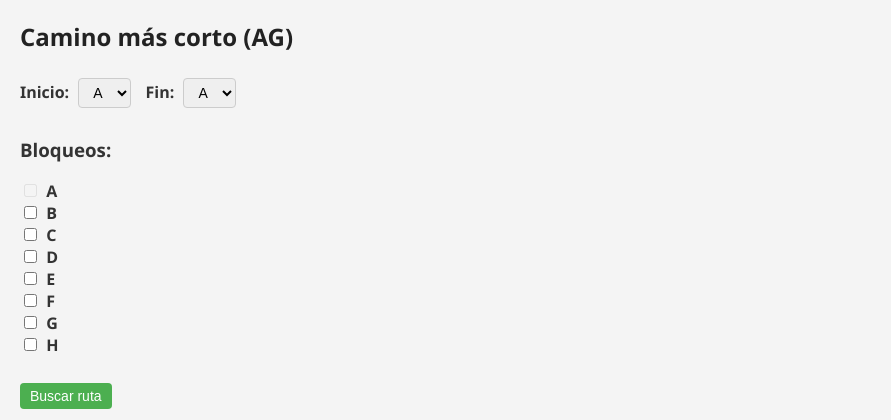
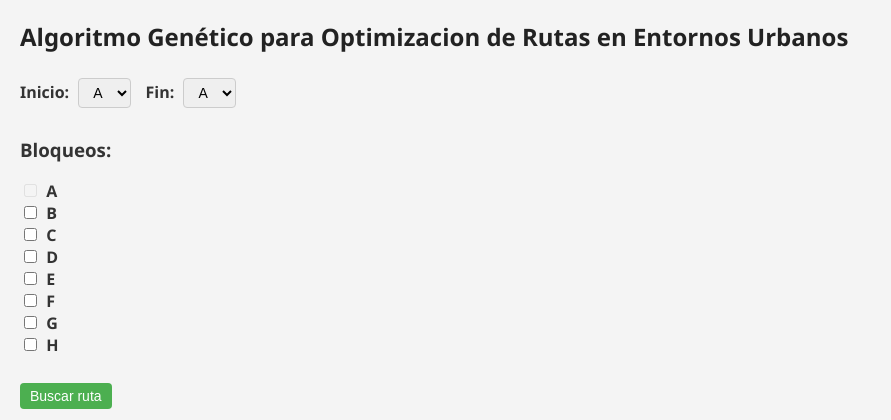
Before and after one commit to Seband54/Algoritmo_Genetico, a Flask app: page / in a window 1280 px wide. Shown: the top 420 px of the page, without its empty margins (0-891 px from the left). Run offline with Flask 3, Linux system fonts and the light colour scheme.

Commit message:
Update index.html

```diff
--- a/templates/index.html
+++ b/templates/index.html
@@ -123,7 +123,7 @@
   </style>
 </head>
 <body>
-  <h2>Camino más corto (AG)</h2>
+  <h2>Algoritmo Genético para Optimizacion de Rutas en Entornos Urbanos</h2>
 
   <label>Inicio:</label>
   <select id="start">
```
